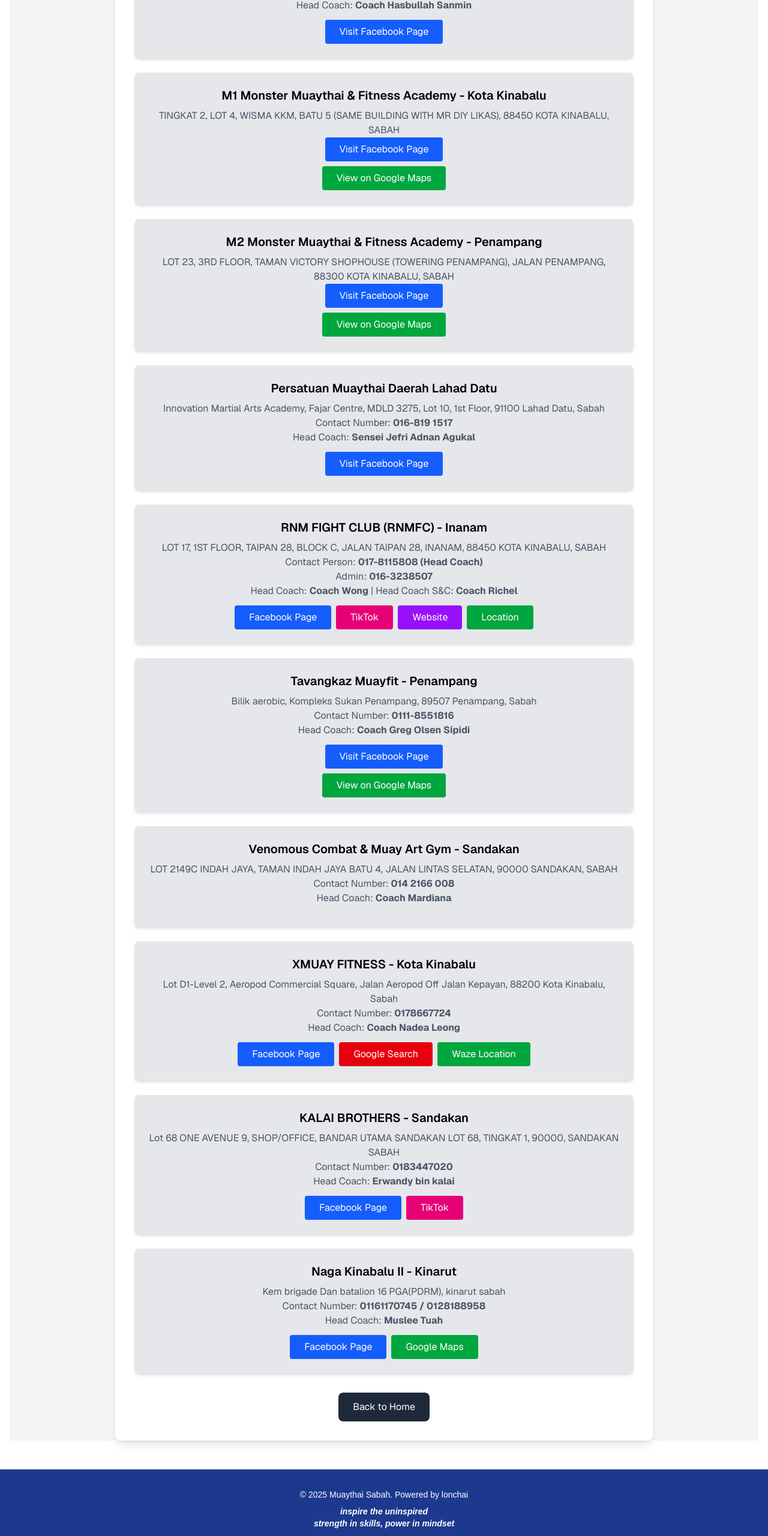
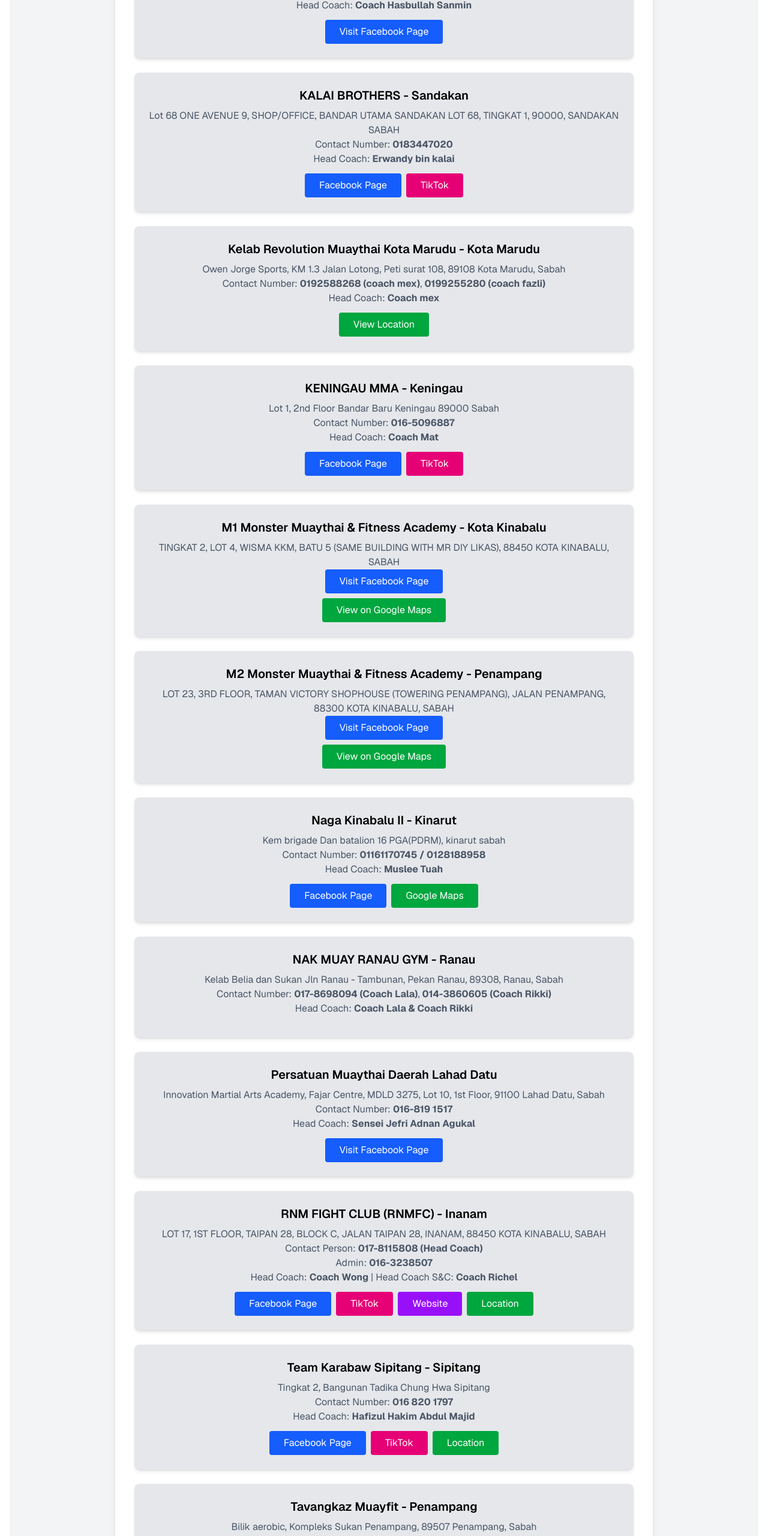
Before and after one commit to dhillon80/muaythai-sabah, a Next.js app: page /directory in a window 1280 px wide. Shown: the part 1919-4479 px from the top of the page at 60% size. Built offline with nearby package versions, Linux system fonts and the light colour scheme.

Commit message:
Updated directory: Added new gyms, sorted list, fixed TikTok link, improved formatting

```diff
--- a/app/directory/page.js
+++ b/app/directory/page.js
@@ -80,7 +80,40 @@ export default function Directory() {
             <Link href="https://www.facebook.com/TEAMGARAGAS" target="_blank" rel="noopener noreferrer" className="bg-blue-600 text-white px-6 py-2 rounded hover:bg-blue-700">Visit Facebook Page</Link>
           </div>
 
-          {/* 8. M1 Monster Muaythai & Fitness Academy - Kota Kinabalu */}
+          {/* 8. KALAI BROTHERS - Sandakan */}
+          <div className="flex flex-col items-center justify-between p-6 bg-gray-200 rounded-lg shadow-md">
+            <h2 className="text-xl font-semibold mb-2">KALAI BROTHERS - Sandakan</h2>
+            <p className="text-gray-600">Lot 68 ONE AVENUE 9, SHOP/OFFICE, BANDAR UTAMA SANDAKAN LOT 68, TINGKAT 1, 90000, SANDAKAN SABAH</p>
+            <p className="text-gray-600">Contact Number: <strong>0183447020</strong></p>
+            <p className="text-gray-600 mb-3">Head Coach: <strong>Erwandy bin kalai</strong></p>
+            <div className="flex flex-col sm:flex-row gap-2">
+              <Link href="https://web.facebook.com/profile.php?id=61563325377912" target="_blank" rel="noopener noreferrer" className="bg-blue-600 text-white px-6 py-2 rounded hover:bg-blue-700">Facebook Page</Link>
+              <Link href="https://www.tiktok.com/@kalaibrothers_official24" target="_blank" rel="noopener noreferrer" className="bg-pink-600 text-white px-6 py-2 rounded hover:bg-pink-700">TikTok</Link>
+            </div>
+          </div>
+
+          {/* 9. Kelab Revolution Muaythai Kota Marudu */}
+          <div className="flex flex-col items-center justify-between p-6 bg-gray-200 rounded-lg shadow-md">
+            <h2 className="text-xl font-semibold mb-2">Kelab Revolution Muaythai Kota Marudu - Kota Marudu</h2>
+            <p className="text-gray-600">Owen Jorge Sports, KM 1.3 Jalan Lotong, Peti surat 108, 89108 Kota Marudu, Sabah</p>
+            <p className="text-gray-600">Contact Number: <strong>0192588268 (coach mex)</strong>, <strong>0199255280 (coach fazli)</strong></p>
+            <p className="text-gray-600 mb-3">Head Coach: <strong>Coach mex</strong></p>
+            <Link href="https://g.co/kgs/Xpw33kz" target="_blank" rel="noopener noreferrer" className="bg-green-600 text-white px-6 py-2 rounded hover:bg-green-700">View Location</Link>
+          </div>
+
+          {/* 10. KENINGAU MMA - Keningau */}
+          <div className="flex flex-col items-center justify-between p-6 bg-gray-200 rounded-lg shadow-md">
+            <h2 className="text-xl font-semibold mb-2">KENINGAU MMA - Keningau</h2>
+            <p className="text-gray-600">Lot 1, 2nd Floor Bandar Baru Keningau 89000 Sabah</p>
+            <p className="text-gray-600">Contact Number: <strong>016-5096887</strong></p>
+            <p className="text-gray-600 mb-3">Head Coach: <strong>Coach Mat</strong></p>
+            <div className="flex flex-col sm:flex-row gap-2">
+              <Link href="https://www.facebook.com/KeningauMMA?mibextid=wwXIfr&mibextid=wwXIfr" target="_blank" rel="noopener noreferrer" className="bg-blue-600 text-white px-6 py-2 rounded hover:bg-blue-700">Facebook Page</Link>
+              <Link href="www.tiktok.com/@keningau.mma" target="_blank" rel="noopener noreferrer" className="bg-pink-600 text-white px-6 py-2 rounded hover:bg-pink-700">TikTok</Link>
+            </div>
+          </div>
+
+          {/* 11. M1 Monster Muaythai & Fitness Academy - Kota Kinabalu */}
           <div className="flex flex-col items-center justify-between p-6 bg-gray-200 rounded-lg shadow-md">
             <h2 className="text-xl font-semibold mb-2">M1 Monster Muaythai & Fitness Academy - Kota Kinabalu</h2>
             <p className="text-gray-600">TINGKAT 2, LOT 4, WISMA KKM, BATU 5 (SAME BUILDING WITH MR DIY LIKAS), 88450 KOTA KINABALU, SABAH</p>
@@ -88,7 +121,7 @@ export default function Directory() {
             <Link href="https://maps.app.goo.gl/Khf6zgu5ZKS9KuCa7" target="_blank" rel="noopener noreferrer" className="bg-green-600 text-white px-6 py-2 mt-2 rounded hover:bg-green-700">View on Google Maps</Link>
           </div>
 
-          {/* 9. M2 Monster Muaythai & Fitness Academy - Penampang */}
+          {/* 12. M2 Monster Muaythai & Fitness Academy - Penampang */}
           <div className="flex flex-col items-center justify-between p-6 bg-gray-200 rounded-lg shadow-md">
             <h2 className="text-xl font-semibold mb-2">M2 Monster Muaythai & Fitness Academy - Penampang</h2>
             <p className="text-gray-600">LOT 23, 3RD FLOOR, TAMAN VICTORY SHOPHOUSE (TOWERING PENAMPANG), JALAN PENAMPANG, 88300 KOTA KINABALU, SABAH</p>
@@ -96,7 +129,27 @@ export default function Directory() {
             <Link href="https://maps.app.goo.gl/S6NjjFkuHQKVDTMv7?g_st=awb" target="_blank" rel="noopener noreferrer" className="bg-green-600 text-white px-6 py-2 mt-2 rounded hover:bg-green-700">View on Google Maps</Link>
           </div>
 
-          {/* 10. Persatuan Muaythai Daerah Lahad Datu */}
+          {/* 13. Naga Kinabalu II - Kinarut */}
+          <div className="flex flex-col items-center justify-between p-6 bg-gray-200 rounded-lg shadow-md">
+            <h2 className="text-xl font-semibold mb-2">Naga Kinabalu II - Kinarut</h2>
+            <p className="text-gray-600">Kem brigade Dan batalion 16 PGA(PDRM), kinarut sabah</p>
+            <p className="text-gray-600">Contact Number: <strong>01161170745 / 0128188958</strong></p>
+            <p className="text-gray-600 mb-3">Head Coach: <strong>Muslee Tuah</strong></p>
+            <div className="flex flex-col sm:flex-row gap-2">
+              <Link href="https://www.facebook.com/share/1JLPNoiYaQ/" target="_blank" rel="noopener noreferrer" className="bg-blue-600 text-white px-6 py-2 rounded hover:bg-blue-700">Facebook Page</Link>
+              <Link href="https://g.co/kgs/hWHkhns" target="_blank" rel="noopener noreferrer" className="bg-green-600 text-white px-6 py-2 rounded hover:bg-green-700">Google Maps</Link>
+            </div>
+          </div>
+
+          {/* 14. NAK MUAY RANAU GYM - Ranau */}
+          <div className="flex flex-col items-center justify-between p-6 bg-gray-200 rounded-lg shadow-md">
+            <h2 className="text-xl font-semibold mb-2">NAK MUAY RANAU GYM - Ranau</h2>
+            <p className="text-gray-600">Kelab Belia dan Sukan Jln Ranau - Tambunan, Pekan Ranau, 89308, Ranau, Sabah</p>
+            <p className="text-gray-600">Contact Number: <strong>017-8698094 (Coach Lala)</strong>, <strong>014-3860605 (Coach Rikki)</strong></p>
+            <p className="text-gray-600 mb-3">Head Coach: <strong>Coach Lala & Coach Rikki</strong></p>
+          </div>
+
+          {/* 15. Persatuan Muaythai Daerah Lahad Datu */}
           <div className="flex flex-col items-center justify-between p-6 bg-gray-200 rounded-lg shadow-md">
             <h2 className="text-xl font-semibold mb-2">Persatuan Muaythai Daerah Lahad Datu</h2>
             <p className="text-gray-600">Innovation Martial Arts Academy, Fajar Centre, MDLD 3275, Lot 10, 1st Floor, 91100 Lahad Datu, Sabah</p>
@@ -105,7 +158,7 @@ export default function Directory() {
             <Link href="https://web.facebook.com/profile.php?id=100082994329166" target="_blank" rel="noopener noreferrer" className="bg-blue-600 text-white px-6 py-2 rounded hover:bg-blue-700">Visit Facebook Page</Link>
           </div>
 
-          {/* 11. RNM FIGHT CLUB - Inanam */}
+          {/* 16. RNM FIGHT CLUB - Inanam */}
           <div className="flex flex-col items-center justify-between p-6 bg-gray-200 rounded-lg shadow-md">
             <h2 className="text-xl font-semibold mb-2">RNM FIGHT CLUB (RNMFC) - Inanam</h2>
             <p className="text-gray-600">LOT 17, 1ST FLOOR, TAIPAN 28, BLOCK C, JALAN TAIPAN 28, INANAM, 88450 KOTA KINABALU, SABAH</p>
@@ -120,7 +173,20 @@ export default function Directory() {
             </div>
           </div>
 
-          {/* 12. Tavangkaz Muayfit - Penampang */}
+          {/* 17. Team Karabaw Sipitang - Sipitang */}
+          <div className="flex flex-col items-center justify-between p-6 bg-gray-200 rounded-lg shadow-md">
+            <h2 className="text-xl font-semibold mb-2">Team Karabaw Sipitang - Sipitang</h2>
+            <p className="text-gray-600">Tingkat 2, Bangunan Tadika Chung Hwa Sipitang</p>
+            <p className="text-gray-600">Contact Number: <strong>016 820 1797</strong></p>
+            <p className="text-gray-600 mb-3">Head Coach: <strong>Hafizul Hakim Abdul Majid</strong></p>
+            <div className="flex flex-col sm:flex-row gap-2">
+              <Link href="https://www.facebook.com/share/16AyGBAnPN/" target="_blank" rel="noopener noreferrer" className="bg-blue-600 text-white px-6 py-2 rounded hover:bg-blue-700">Facebook Page</Link>
+              <Link href="https://www.tiktok.com/@teamkarabawspg?_t=ZS-8wTxROwrPYw&_r=1" target="_blank" rel="noopener noreferrer" className="bg-pink-600 text-white px-6 py-2 rounded hover:bg-pink-700">TikTok</Link>
+              <Link href="https://maps.app.goo.gl/A2p3hRVWuoeYKwRm9" target="_blank" rel="noopener noreferrer" className="bg-green-600 text-white px-6 py-2 rounded hover:bg-green-700">Location</Link>
+            </div>
+          </div>
+
+          {/* 18. Tavangkaz Muayfit - Penampang */}
           <div className="flex flex-col items-center justify-between p-6 bg-gray-200 rounded-lg shadow-md">
             <h2 className="text-xl font-semibold mb-2">Tavangkaz Muayfit - Penampang</h2>
             <p className="text-gray-600">Bilik aerobic, Kompleks Sukan Penampang, 89507 Penampang, Sabah</p>
@@ -130,7 +196,7 @@ export default function Directory() {
             <Link href="https://www.google.com/maps/place/Kompleks+Sukan+Penampang" target="_blank" rel="noopener noreferrer" className="bg-green-600 text-white px-6 py-2 mt-2 rounded hover:bg-green-700">View on Google Maps</Link>
           </div>
 
-          {/* 13. Venomous Combat & Muay Art Gym - Sandakan */}
+          {/* 19. Venomous Combat & Muay Art Gym - Sandakan */}
           <div className="flex flex-col items-center justify-between p-6 bg-gray-200 rounded-lg shadow-md">
             <h2 className="text-xl font-semibold mb-2">Venomous Combat & Muay Art Gym - Sandakan</h2>
             <p className="text-gray-600">LOT 2149C INDAH JAYA, TAMAN INDAH JAYA BATU 4, JALAN LINTAS SELATAN, 90000 SANDAKAN, SABAH</p>
@@ -138,7 +204,7 @@ export default function Directory() {
             <p className="text-gray-600 mb-3">Head Coach: <strong>Coach Mardiana</strong></p>
           </div>
 
-          {/* 14. XMUAY FITNESS - Kota Kinabalu */}
+          {/* 20. XMUAY FITNESS - Kota Kinabalu */}
           <div className="flex flex-col items-center justify-between p-6 bg-gray-200 rounded-lg shadow-md">
             <h2 className="text-xl font-semibold mb-2">XMUAY FITNESS - Kota Kinabalu</h2>
             <p className="text-gray-600">Lot D1-Level 2, Aeropod Commercial Square, Jalan Aeropod Off Jalan Kepayan, 88200 Kota Kinabalu, Sabah</p>
@@ -148,30 +214,6 @@ export default function Directory() {
               <Link href="https://www.facebook.com/share/1ZC8T5DQYM/?mibextid=wwXIfr" target="_blank" rel="noopener noreferrer" className="bg-blue-600 text-white px-6 py-2 rounded hover:bg-blue-700">Facebook Page</Link>
               <Link href="https://www.google.com/search?q=xmuay+fitness&ie=UTF-8&oe=UTF-8&hl=en-my&client=safari#ebo=0" target="_blank" rel="noopener noreferrer" className="bg-red-600 text-white px-6 py-2 rounded hover:bg-red-700">Google Search</Link>
               <Link href="https://waze.com/ul/hw949c4bp3" target="_blank" rel="noopener noreferrer" className="bg-green-600 text-white px-6 py-2 rounded hover:bg-green-700">Waze Location</Link>
-            </div>
-          </div>
-
-          {/* 15. KALAI BROTHERS - Sandakan */}
-          <div className="flex flex-col items-center justify-between p-6 bg-gray-200 rounded-lg shadow-md">
-            <h2 className="text-xl font-semibold mb-2">KALAI BROTHERS - Sandakan</h2>
-            <p className="text-gray-600">Lot 68 ONE AVENUE 9, SHOP/OFFICE, BANDAR UTAMA SANDAKAN LOT 68, TINGKAT 1, 90000, SANDAKAN SABAH</p>
-            <p className="text-gray-600">Contact Number: <strong>0183447020</strong></p>
-            <p className="text-gray-600 mb-3">Head Coach: <strong>Erwandy bin kalai</strong></p>
-            <div className="flex flex-col sm:flex-row gap-2">
-              <Link href="https://www.facebook.com/KalaiBrothersOfficial" target="_blank" rel="noopener noreferrer" className="bg-blue-600 text-white px-6 py-2 rounded hover:bg-blue-700">Facebook Page</Link>
-              <Link href="https://www.tiktok.com/@kalaibrothers_official" target="_blank" rel="noopener noreferrer" className="bg-pink-600 text-white px-6 py-2 rounded hover:bg-pink-700">TikTok</Link>
-            </div>
-          </div>
-
-          {/* 16. Naga Kinabalu II - Kinarut */}
-          <div className="flex flex-col items-center justify-between p-6 bg-gray-200 rounded-lg shadow-md">
-            <h2 className="text-xl font-semibold mb-2">Naga Kinabalu II - Kinarut</h2>
-            <p className="text-gray-600">Kem brigade Dan batalion 16 PGA(PDRM), kinarut sabah</p>
-            <p className="text-gray-600">Contact Number: <strong>01161170745 / 0128188958</strong></p>
-            <p className="text-gray-600 mb-3">Head Coach: <strong>Muslee Tuah</strong></p>
-            <div className="flex flex-col sm:flex-row gap-2">
-              <Link href="https://www.facebook.com/share/1JLPNoiYaQ/" target="_blank" rel="noopener noreferrer" className="bg-blue-600 text-white px-6 py-2 rounded hover:bg-blue-700">Facebook Page</Link>
-              <Link href="https://g.co/kgs/hWHkhns" target="_blank" rel="noopener noreferrer" className="bg-green-600 text-white px-6 py-2 rounded hover:bg-green-700">Google Maps</Link>
             </div>
           </div>
 
```
